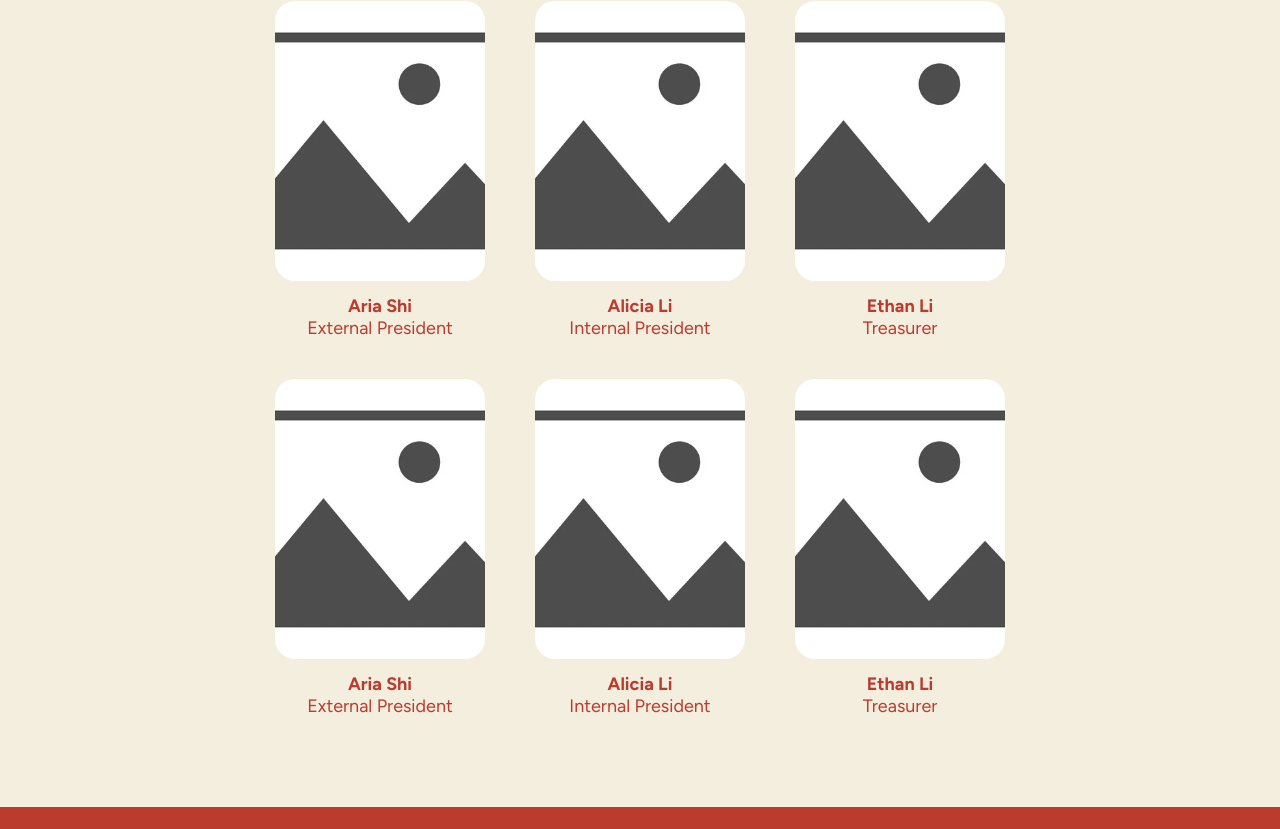
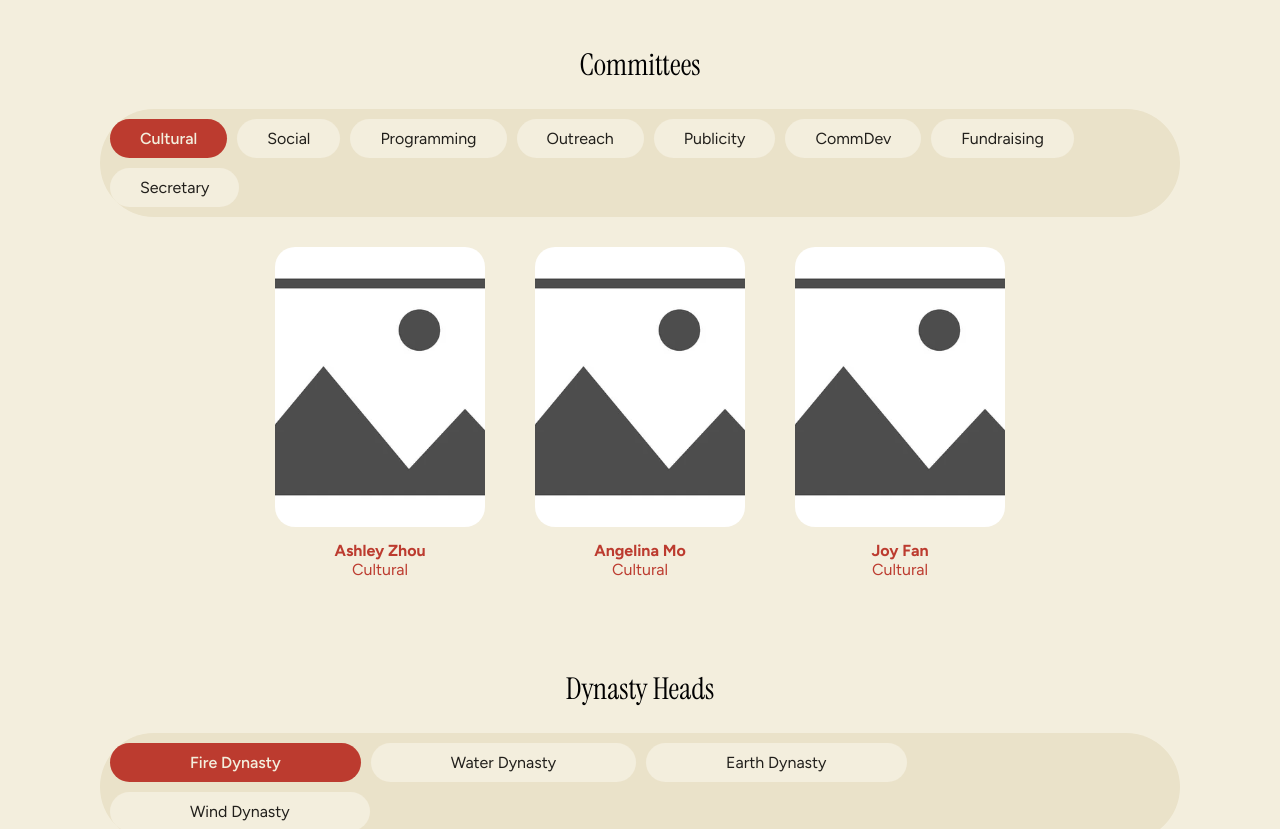
Before and after one commit to ariashi15/csa-website, a React (Vite) app: page /our-team in a window 1280 px wide. Shown: the part 611-1440 px from the top of the page. Built offline with nearby package versions, Linux system fonts and the light colour scheme.

Commit message:
exec navbar

```diff
--- /dev/null
+++ b/src/components/ExecNavBar.css
@@ -0,0 +1,35 @@
+.exec-nav {
+    display: flex;
+    gap: 16px;
+    padding: 10px;
+    background-color: var(--dark-cream);
+    border-radius: 999px;
+    margin-inline: auto;
+    width: fit-content;
+}
+
+.exec-nav__options {
+    display: flex;
+    flex-wrap: wrap;
+    gap: 10px;
+}
+
+.exec-nav__option {
+    color: var(--ink);
+    background-color: var(--cream);
+    font-size: 16px;
+}
+
+.committees .exec-nav__option {
+    padding: 10px 30px;
+}
+
+.dynasties .exec-nav__option {
+    padding: 10px 80px;
+}
+
+.exec-nav__option.active {
+    background-color: var(--lantern);
+    font-weight: 550;
+    color: var(--cream);
+}
--- /dev/null
+++ b/src/components/ExecNavBar.jsx
@@ -0,0 +1,22 @@
+import './ExecNavBar.css'
+
+function ExecNavBar({ category, options, selectedOption, onOptionChange }) {
+    return (
+        <nav className="exec-nav" aria-label={category}>
+            <div className={`exec-nav__options ${category}`}>
+                {options.map((option) => (
+                    <button
+                        key={option}
+                        className={selectedOption === option ? 'exec-nav__option active' : 'exec-nav__option'}
+                        type="button"
+                        onClick={() => onOptionChange(option)}
+                    >
+                        {option}
+                    </button>
+                ))}
+            </div>
+        </nav>
+    )
+}
+
+export default ExecNavBar
--- a/src/data/execBoard26-27.json
+++ b/src/data/execBoard26-27.json
@@ -11,12 +11,13 @@
     "Outreach": ["Rebecca Gu", "Katie Chen", "Charlotte Zhou"],
     "Publicity": ["Gianna Liu", "Huahua Xing"],
     "CommDev": ["Kay Lee", "Ethan Lin", "Sara Simmons"],
-    "Fundraising": ["Kai Zhou", "Tony Cheng"]
+    "Fundraising": ["Kai Zhou", "Tony Cheng"],
+    "Secretary": ["Gillian Ho"]
   },
   "dynasties": {
-    "Fire": ["Justin Tang", "Chelsea Liu", "Ashlyn Zhao"],
-    "Water": ["Jasmine Guo", "Grace He"],
-    "Earth": ["Eric Dare", "Mirabelle Jiang", "Sabrina Xu"],
-    "Wind": ["George Sun", "Charlie Zhang", "Daniel Wu"]
+    "Fire Dynasty": ["Justin Tang", "Chelsea Liu", "Ashlyn Zhao"],
+    "Water Dynasty": ["Jasmine Guo", "Grace He"],
+    "Earth Dynasty": ["Eric Dare", "Mirabelle Jiang", "Sabrina Xu"],
+    "Wind Dynasty": ["George Sun", "Charlie Zhang", "Daniel Wu"]
   }
 }
--- a/src/pages/OurTeam.css
+++ b/src/pages/OurTeam.css
@@ -1,3 +1,9 @@
+.exec-subheading {
+    text-align: center;
+    margin-top: 80px;
+    font-size: 30px;
+}
+
 .exec-card__container {
     display: flex;
     flex-wrap: wrap;
@@ -22,7 +28,7 @@
 .exec-card__footer {
     color: var(--lantern);
     padding: 10px;
-    font-size: 18px;
+    font-size: 16px;
 }
 
 .exec-card__name {
--- a/src/pages/OurTeam.jsx
+++ b/src/pages/OurTeam.jsx
@@ -1,7 +1,9 @@
 import SectionHeader from "../components/SectionHeader";
 import emptyImage from "../assets/images/empty-image.png";
 import execBoard from "../data/execBoard26-27.json";
+import ExecNavBar from "../components/ExecNavBar";
 import "./OurTeam.css";
+import { useState } from "react";
 
 // all img file names should be in the format firstlast.jpg
 const imageUrls = import.meta.glob("../assets/images/*.jpg", {
@@ -28,6 +30,9 @@ function getImgUrl(name) {
 }
 
 function OurTeam() {
+  const [selectedCommittee, setSelectedCommittee] = useState("Cultural")
+  const [selectedDynasty, setSelectedDynasty] = useState("Fire Dynasty")
+
   return (
     <>
       <SectionHeader title="Our Team" subtitle="Exec Board 2026-2027" />
@@ -36,14 +41,28 @@ function OurTeam() {
           <ExecCard key={index} name={member} position={position} imgUrl={getImgUrl(member)} />
         ))}
       </div>
+      <h2 className="exec-subheading">Committees</h2>
+      <ExecNavBar
+        category="committees"
+        options={Object.keys(execBoard.committees)}
+        selectedOption={selectedCommittee}
+        onOptionChange={setSelectedCommittee}
+      />
       <div className="exec-card__container">
-        {Object.entries(execBoard.cabinet).map(([position, member], index) => (
-          <ExecCard key={index} name={member} position={position} imgUrl={getImgUrl(member)} />
+        {execBoard.committees[selectedCommittee].map((member) => (
+          <ExecCard key={member} name={member} position={selectedCommittee} imgUrl={getImgUrl(member)} />
         ))}
       </div>
+      <h2 className="exec-subheading">Dynasty Heads</h2>
+      <ExecNavBar
+        category="dynasties"
+        options={Object.keys(execBoard.dynasties)}
+        selectedOption={selectedDynasty}
+        onOptionChange={setSelectedDynasty}
+      />
       <div className="exec-card__container">
-        {Object.entries(execBoard.cabinet).map(([position, member], index) => (
-          <ExecCard key={index} name={member} position={position} imgUrl={getImgUrl(member)} />
+        {execBoard.dynasties[selectedDynasty].map((member) => (
+          <ExecCard key={member} name={member} position={selectedDynasty} imgUrl={getImgUrl(member)} />
         ))}
       </div>
     </>
```
